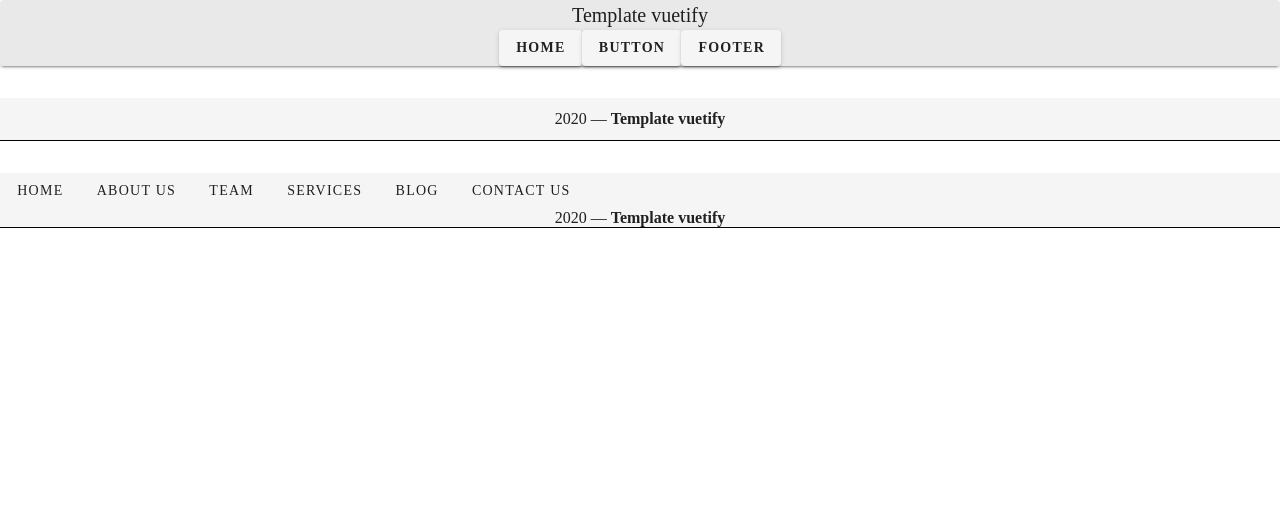
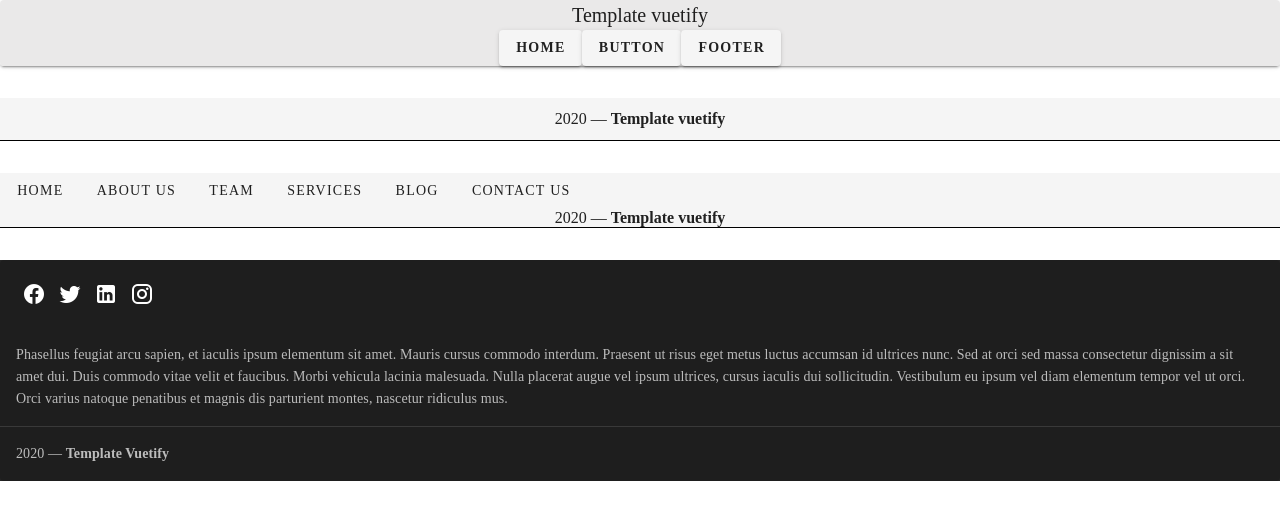
Before and after one commit to SacleuxBenoit/creation-template-vuetify, a Vue app in the folder front/: page /footer in a window 1280 px wide. Shown: the top 520 px of the page. Built offline with nearby package versions, Linux system fonts and the light colour scheme.

Commit message:
add template of a Footer in the component Footer3.vue

```diff
--- a/front/src/components/Footer/Footer3.vue
+++ b/front/src/components/Footer/Footer3.vue
@@ -0,0 +1,46 @@
+<template>
+  <v-footer
+    dark
+    padless class="marginFooter"
+  >
+    <v-card
+      flat
+      tile
+      class="indigo lighten-1 white--text text-center"
+    >
+      <v-card-text>
+        <v-btn
+          v-for="icon in icons"
+          :key="icon"
+          class="mx-4 white--text"
+          icon
+        >
+          <v-icon size="24px">{{ icon }}</v-icon>
+        </v-btn>
+      </v-card-text>
+
+      <v-card-text class="white--text pt-0">
+        Phasellus feugiat arcu sapien, et iaculis ipsum elementum sit amet. Mauris cursus commodo interdum. Praesent ut risus eget metus luctus accumsan id ultrices nunc. Sed at orci sed massa consectetur dignissim a sit amet dui. Duis commodo vitae velit et faucibus. Morbi vehicula lacinia malesuada. Nulla placerat augue vel ipsum ultrices, cursus iaculis dui sollicitudin. Vestibulum eu ipsum vel diam elementum tempor vel ut orci. Orci varius natoque penatibus et magnis dis parturient montes, nascetur ridiculus mus.
+      </v-card-text>
+
+      <v-divider></v-divider>
+
+      <v-card-text class="white--text">
+        {{ new Date().getFullYear() }} — <strong>Template Vuetify</strong>
+      </v-card-text>
+    </v-card>
+  </v-footer>
+</template>
+
+<script>
+  export default {
+    data: () => ({
+      icons: [
+        'mdi-facebook',
+        'mdi-twitter',
+        'mdi-linkedin',
+        'mdi-instagram',
+      ],
+    }),
+  }
+</script>
```
